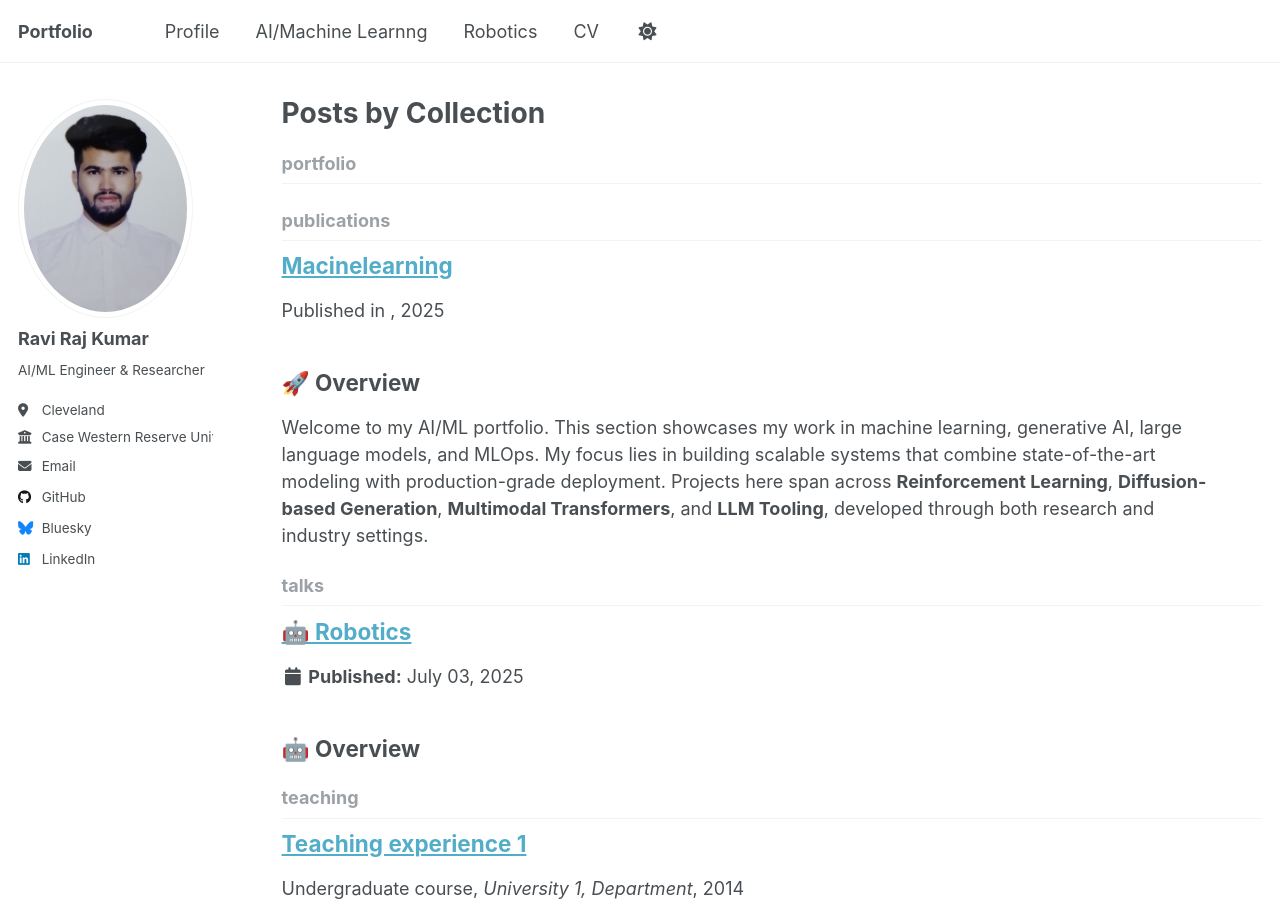
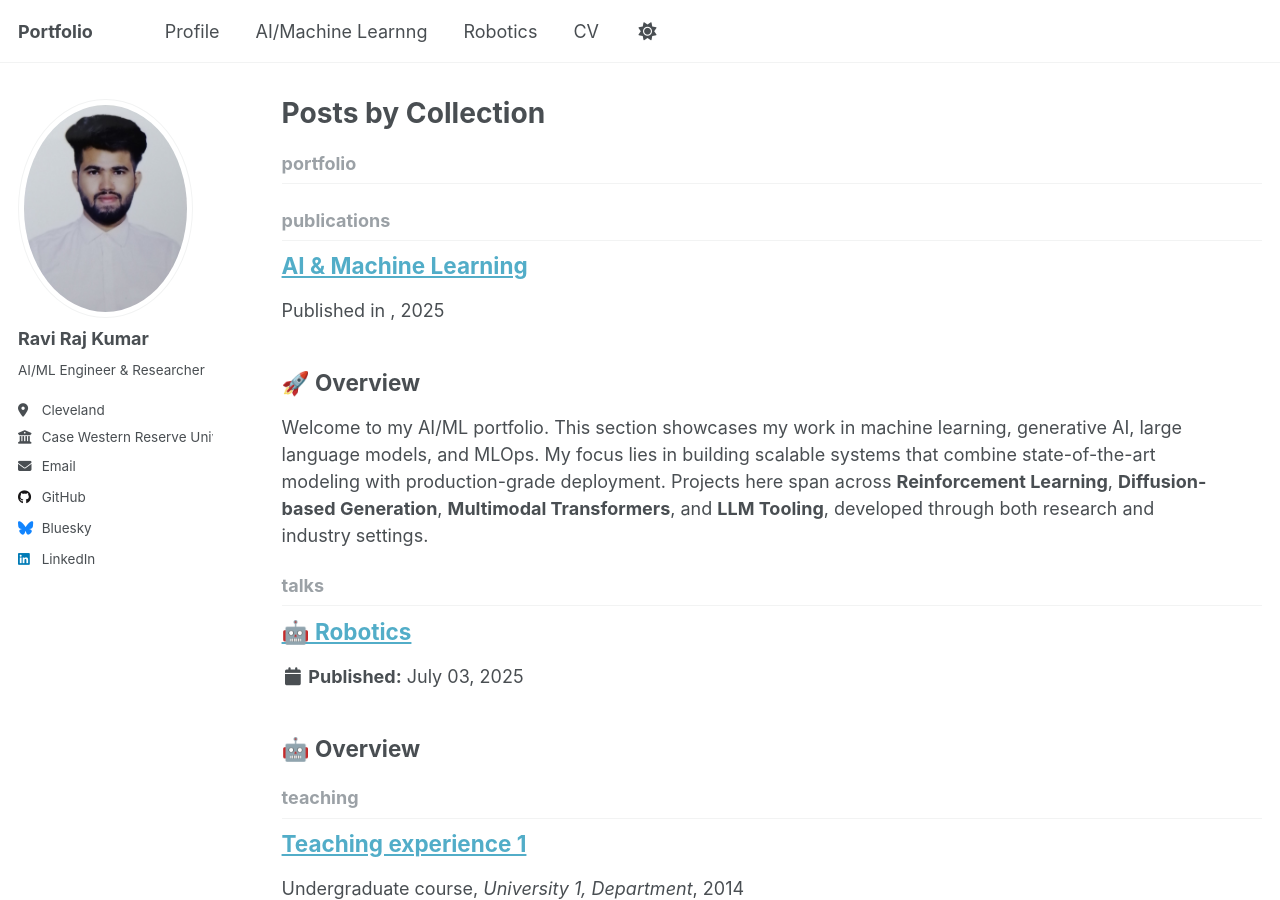
Before and after one commit to raviraj988/raviraj988.github.io, a Jekyll site: the page built from _pages/collection-archive.html, in a window 1280 px wide and 900 px high. Built offline with Jekyll 4.4.1, drawn with Linux system fonts in a browser that asks for light colours.

Commit message:
Update macinelearning.html

```diff
--- a/_publications/macinelearning.html
+++ b/_publications/macinelearning.html
@@ -1,4 +1,5 @@
 ---
+title: AI & Machine Learning
 layout: page
 permalink: /ai-ml/
 ---
```
